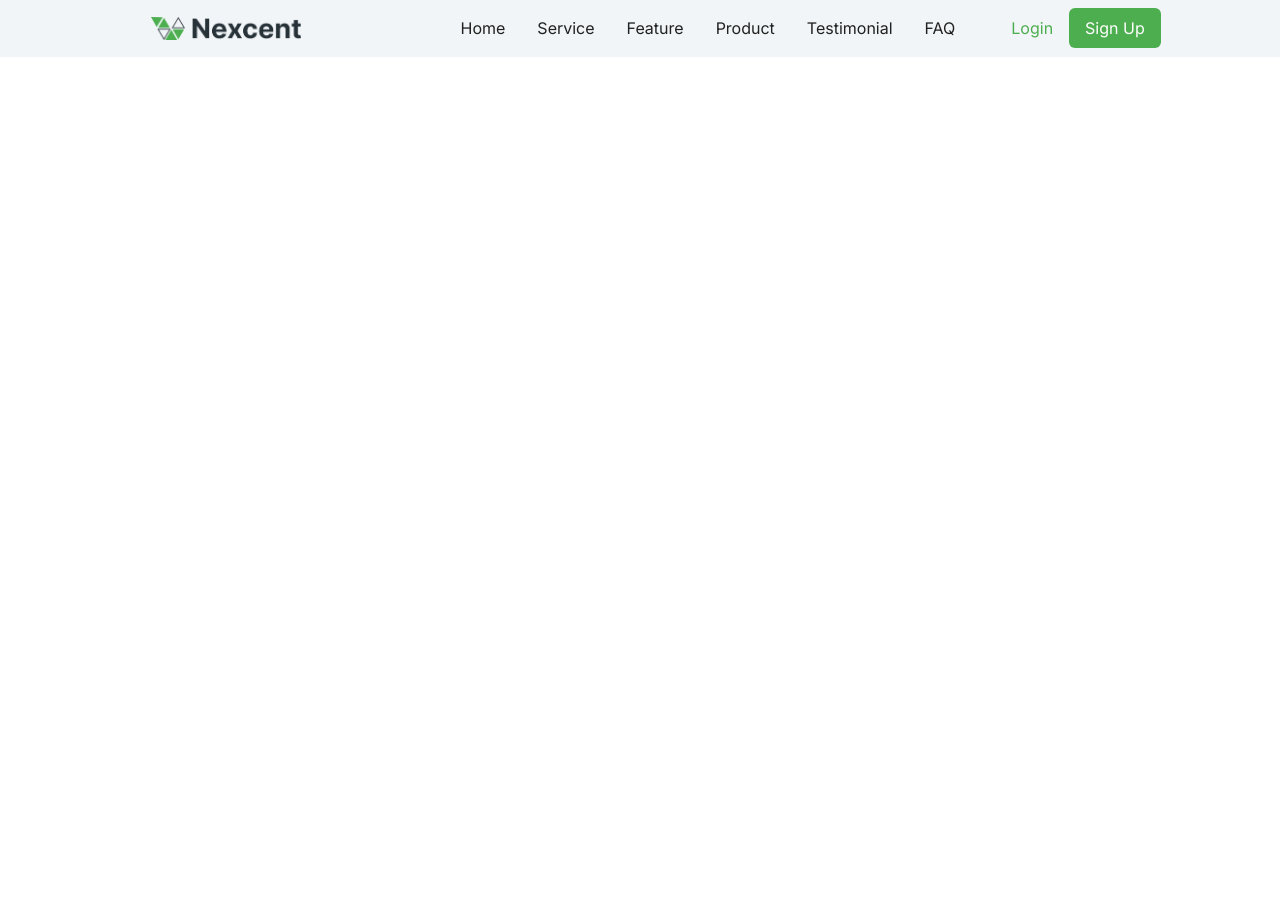
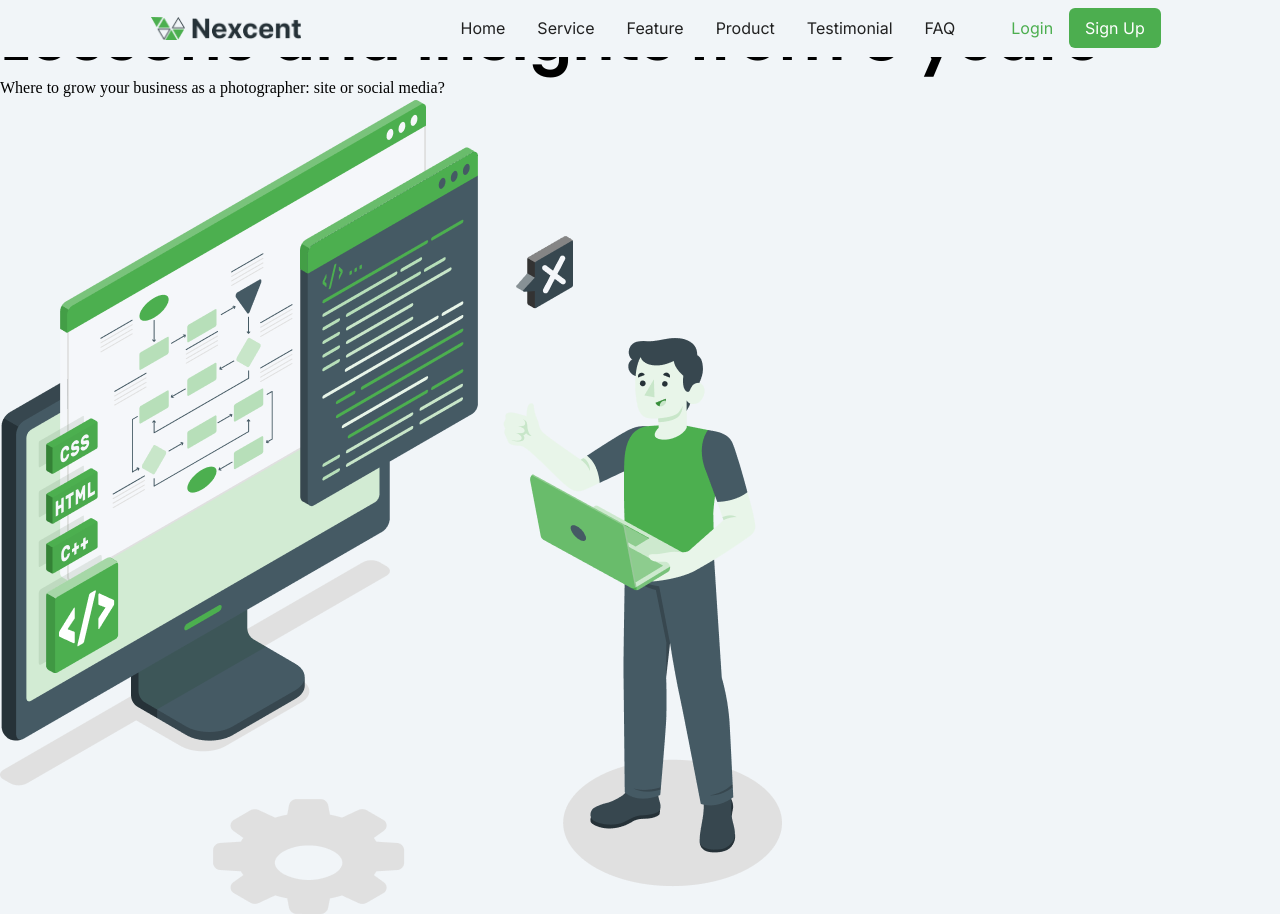
Before and after one commit to KaviruN/nexcent, a React (Vite) app: page / in a window 1280 px wide. Before the commit the page ends 800 px from the top, so only its background shows below. Built offline with nearby package versions, Linux system fonts and the light colour scheme.

Commit message:
add Header component with styling; update App to include Header

```diff
--- a/src/App.tsx
+++ b/src/App.tsx
@@ -1,11 +1,13 @@
 import "./styles/style.css";
 import 'remixicon/fonts/remixicon.css'
 import Navbar from "./components/Navbar";
+import Header from "./components/Header";
 
 function App() {
   return (
     <div className="containner">
       <Navbar />
+      <Header />
     </div>
   )
 }
--- /dev/null
+++ b/src/components/Header.tsx
@@ -0,0 +1,16 @@
+function Header() {
+    return (
+        <header className="header">
+            <div className="header__container">
+                <h1 className="header__title">Lessons and insights <span className="header__span">from 8 years</span></h1>
+                <p className="header__para">Where to grow your business as a photographer: site or social media?</p>
+            </div>
+            <div className="header__hero">
+                <img src="src/assets/hero-img.png" alt="hero-img" className="header__hero--img"/>
+            </div>
+        </header>
+    );
+}
+
+export default Header;
+// This component is a placeholder for the header of the application.
--- a/src/styles/components/_header.scss
+++ b/src/styles/components/_header.scss
@@ -1 +1,5 @@
 @use '../util/' as u;
+
+.header{
+    background-color: var(--color-silver);
+}
```
Also changed, not shown: src/assets/hero-img.png (added), src/styles/style.css, 1 other file (tests, documents, lock files or other folders).
